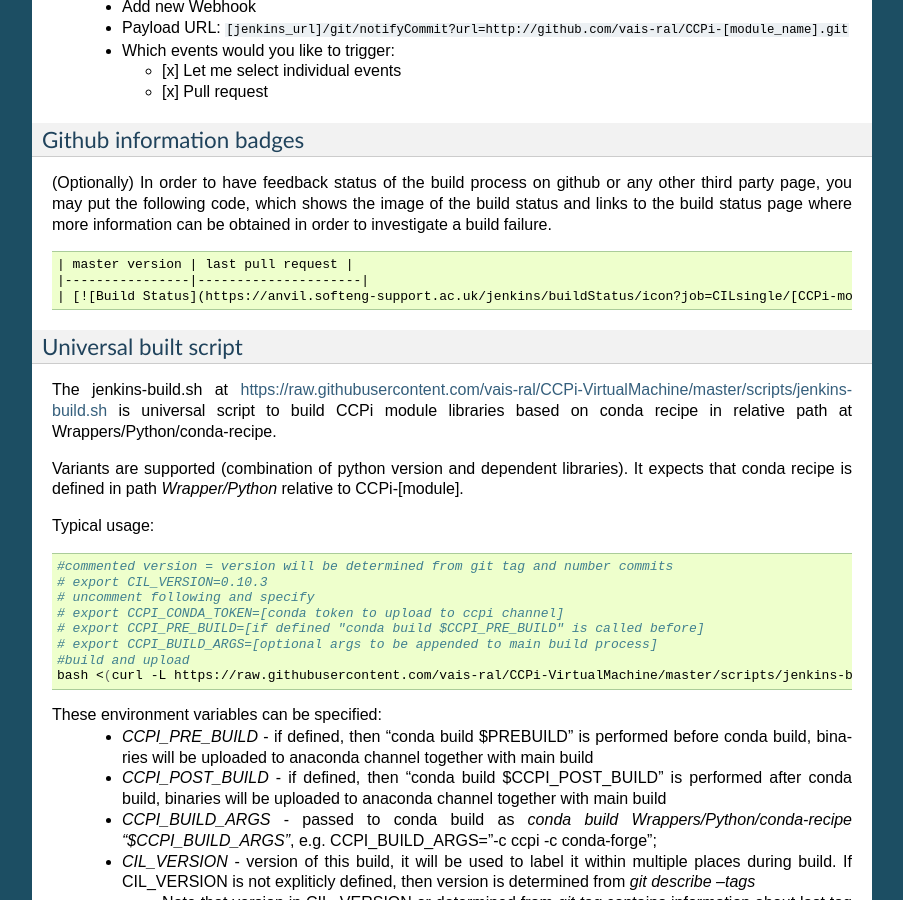
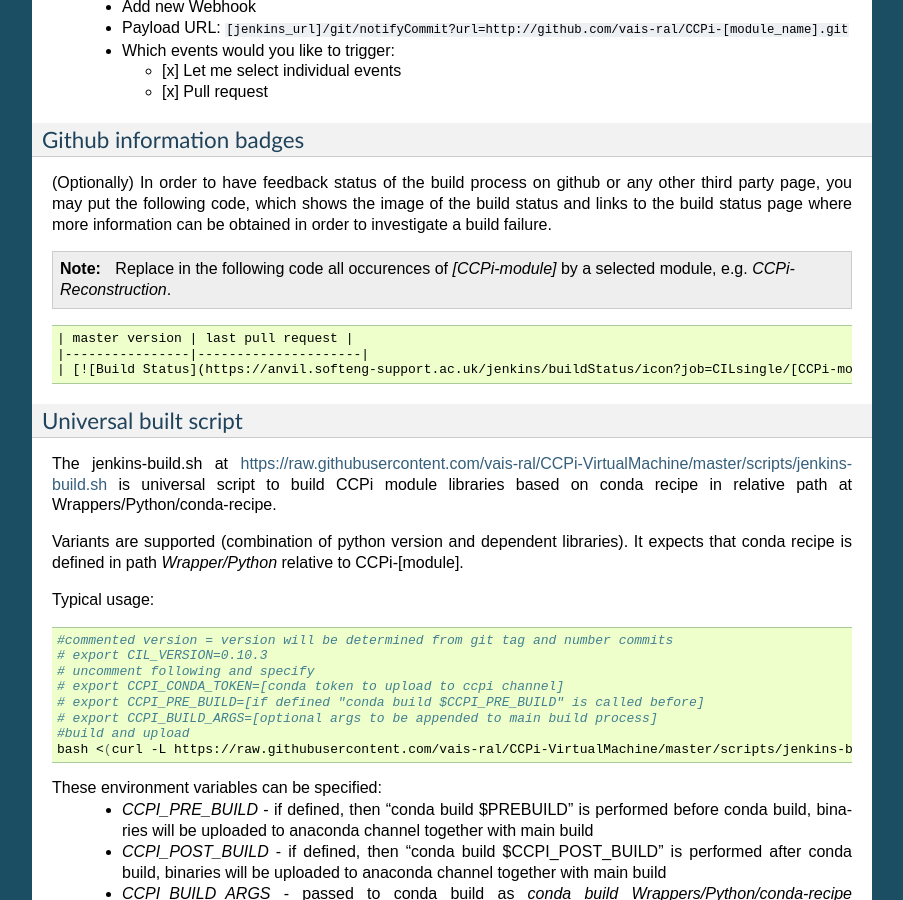
Before and after one commit to vais-ral/CIL-Docs, a Sphinx documentation site: the page built from docs/buildandtestautomation.rst, in a window 1280 px wide and 900 px high, scrolled down 4628 px. Shown: the whole window, without its empty margins (198-1101 px from the left). Built offline with Sphinx 7.4.7, drawn with Linux system fonts in a browser that asks for light colours.

Commit message:
Update buildandtestautomation.rst

```diff
--- a/docs/buildandtestautomation.rst
+++ b/docs/buildandtestautomation.rst
@@ -158,6 +158,8 @@ Github information badges
 (Optionally) In order to have feedback status of the build process on github or any other third party page, you may put
 the following code, which shows the image of the build status and links to the build status page where more information can be obtained in order to investigate a build failure.
 
+.. note:: Replace in the following code all occurences of `[CCPi-module]` by a selected module, e.g. `CCPi-Reconstruction`.
+
 .. code:: markup
 
    | master version | last pull request |
```
